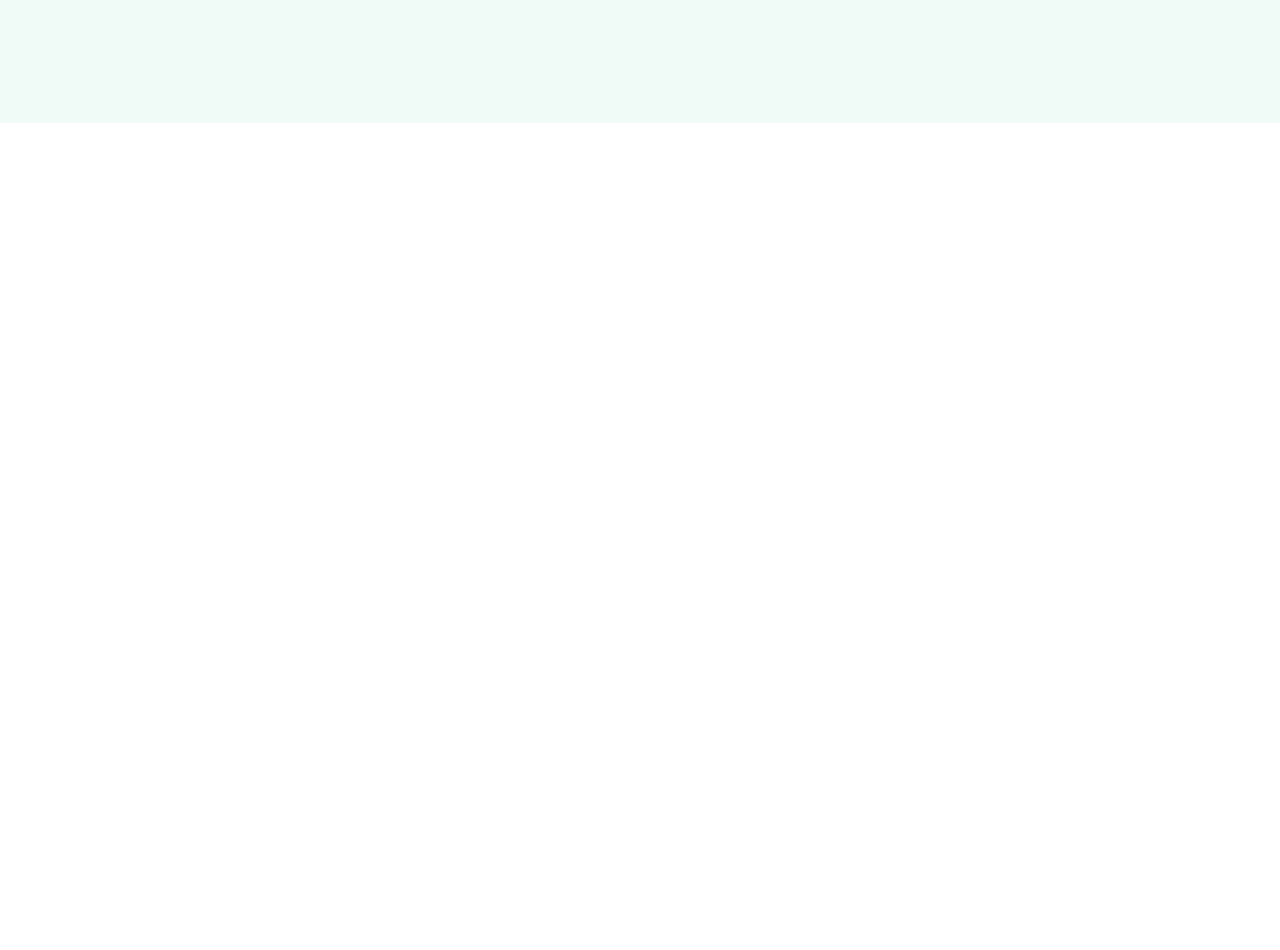
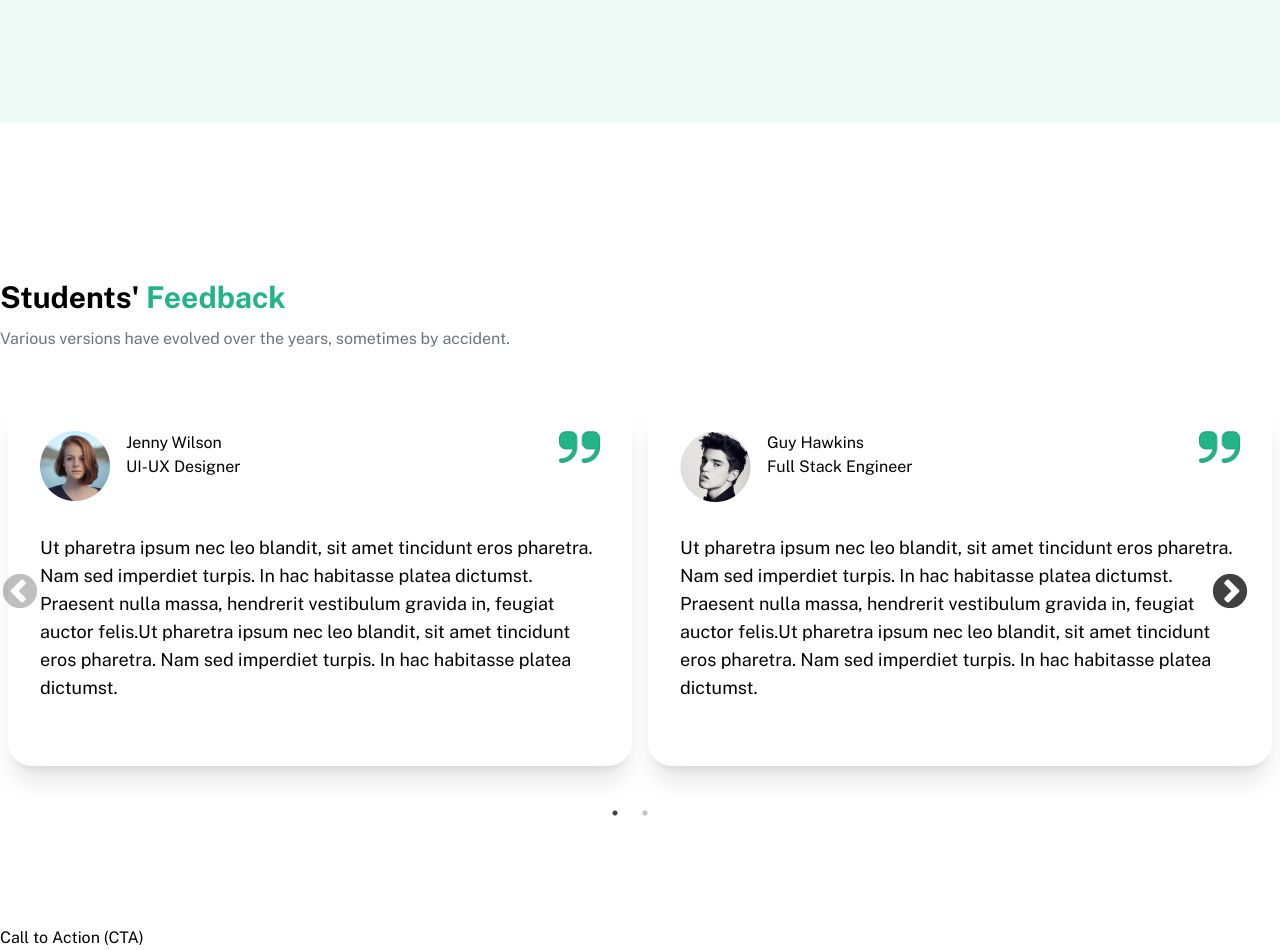
Before and after one commit to ay690/-Landing-page-Education, a React (Vite) app: page / in a window 1280 px wide. Shown: the part 3120-4070 px from the top of the page. Before the commit the page ends 3243 px from the top, so only its background shows below. Built offline with nearby package versions, Linux system fonts and the light colour scheme.

Commit message:
Feedback completed

```diff
--- a/src/App.jsx
+++ b/src/App.jsx
@@ -1,5 +1,5 @@
 import React from 'react'
-import { Navbar, Hero, Companies, Courses, Achievement, Categories } from './components'
+import { Navbar, Hero, Companies, Courses, Achievement, Categories, Feedback, CTA } from './components'
 import "./App.css"
 
 const App = () => {
@@ -11,8 +11,10 @@ const App = () => {
       <Courses />
       <Achievement />
       <Categories />
+      <Feedback />
+      <CTA />
     </div>
   )
 }
 
-export default App
+export default App;
--- a/src/assets/index.js
+++ b/src/assets/index.js
@@ -12,6 +12,7 @@ import achievement from "./achievement.png";
 import avatar from "./avatar.png";
 import quotationMark from "./quotationMark.png";
 import cta from "./cta.png"
+import avatar2 from "./avatar2.png"
 
 export {
   hamburgerMenu,
@@ -27,7 +28,6 @@ export {
   achievement,
   avatar,
   quotationMark,
-  cta
-
-
+  cta,
+  avatar2
 };
--- /dev/null
+++ b/src/components/CTA.jsx
@@ -0,0 +1,11 @@
+import React from 'react'
+
+const CTA = () => {
+  return (
+    <div>
+      Call to Action (CTA)
+    </div>
+  )
+}
+
+export default CTA
--- /dev/null
+++ b/src/components/Feedback.jsx
@@ -0,0 +1,65 @@
+import React from "react";
+import FeedbackCard from "./FeedbackCard";
+import Slider from "react-slick";
+import { avatar, avatar2 } from "../assets";
+
+const Feedback = () => {
+  var settings = {
+    dots: true,
+    infinite: false,
+    speed: 500,
+    slidesToShow: 2,
+    slidesToScroll: 1,
+    responsive: [
+      {
+        breakpoint: 1024,
+        settings: {
+          slidesToShow: 1,
+          slidesToScroll: 1,
+          infinite: false,
+          dots: true,
+        },
+      },
+      {
+        breakpoint: 600,
+        settings: {
+          slidesToShow: 2,
+          slidesToScroll: 2,
+          infinite: false,
+          dots: true,
+        },
+      },
+      {
+        breakpoint: 480,
+        settings: {
+          slidesToShow: 1,
+          slidesToScroll: 1,
+          infinite: false,
+          dots: true,
+        },
+      },
+    ],
+  };
+
+  return (
+    <div className="w-full bg-white py-32">
+      <div className="md:max-w-[1480px] m-auto max-w-[600px] px-4 md:px-0">
+        <div className="py-4">
+          <h1 className="py-3 text-3xl font-bold">
+            Students' <span className="text-[#20B486]">Feedback</span>
+          </h1>
+          <p className="text-[#6D737A]">
+            Various versions have evolved over the years, sometimes by accident.
+          </p>
+        </div>
+        <Slider {...settings}>
+            <FeedbackCard name={"Jenny Wilson"} designation={"UI-UX Designer"} avatar={avatar} />
+            <FeedbackCard name={"Guy Hawkins"} designation={"Full Stack Engineer"} avatar={avatar2} />
+            <FeedbackCard name={"Jenny Wilson"} designation={"UI-UX Designer"} avatar={avatar} />
+        </Slider>
+      </div>
+    </div>
+  );
+};
+
+export default Feedback;
--- /dev/null
+++ b/src/components/FeedbackCard.jsx
@@ -0,0 +1,26 @@
+import React from 'react'
+import { quotationMark } from '../assets'
+
+const FeedbackCard = ({ name, designation, avatar }) => {
+  return (
+    <div className='bg-white p-8 rounded-3xl shadow-xl my-8 mx-2'>
+    <div className='flex justify-between'>
+      <div className='flex gap-4'>
+              <img src={avatar} />
+              <div>
+                  <h1>{name}</h1>
+                  <p>{designation}</p>
+              </div>
+
+          </div>
+          <img className='h-8' src={quotationMark} />
+    </div>
+
+    <div className='py-8'>
+      <h3 className='text-lg'>Ut pharetra ipsum nec leo blandit, sit amet tincidunt eros pharetra. Nam sed imperdiet turpis. In hac habitasse platea dictumst. Praesent nulla massa, hendrerit vestibulum gravida in, feugiat auctor felis.Ut pharetra ipsum nec leo blandit, sit amet tincidunt eros pharetra. Nam sed imperdiet turpis. In hac habitasse platea dictumst.</h3>
+    </div>
+  </div>
+  )
+}
+
+export default FeedbackCard
--- a/src/components/index.js
+++ b/src/components/index.js
@@ -4,5 +4,7 @@ import Companies from "./Companies";
 import Courses from "./Courses";
 import Achievement from "./Achievement";
 import Categories from "./Categories";
+import Feedback from "./Feedback";
+import CTA from "./CTA";
 
-export { Navbar, Hero, Companies, Courses, Achievement, Categories }
+export { Navbar, Hero, Companies, Courses, Achievement, Categories, Feedback, CTA}
```
Also changed, not shown: src/assets/avatar2.png (added).
